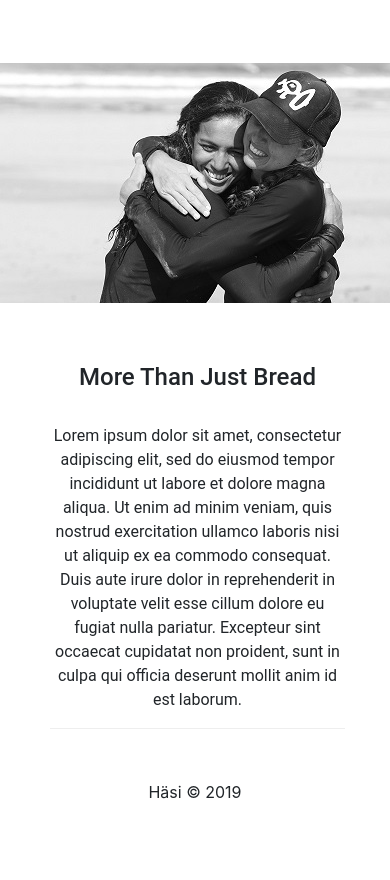
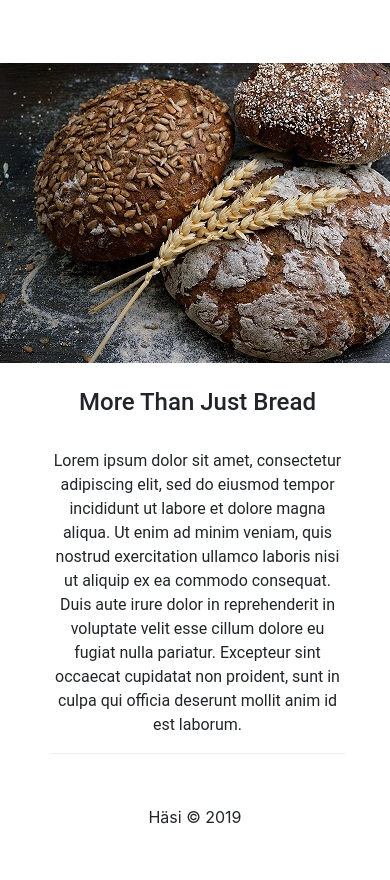
Before and after one commit to Kyle628/hasi_sample, a plain HTML site: page index.html in a window 390 px wide. Shown: the part 1245-2125 px from the top of the page. Before the commit the page ends 2100 px from the top, so only its background shows below. Drawn offline with nearby package versions, Linux system fonts and the light colour scheme.

Commit message:
mobile key photo

```diff
--- a/hasi.css
+++ b/hasi.css
@@ -232,7 +232,7 @@ footer {
     #key_photo {
         margin-top: 50px;
         width: 100%;
-        background-image: url("./img/surfsimply_mobile.jpg");
+        background-image: url("./img/bread_mobile.jpg");
         min-height: 300px;
         padding: 0;
         background-repeat: no-repeat;
@@ -249,6 +249,7 @@ footer {
     }
 
     #more_than_bread_description {
+        margin-top: 25px;
         text-align: center;
         width: 90%;
         margin-right: 45px;
```
